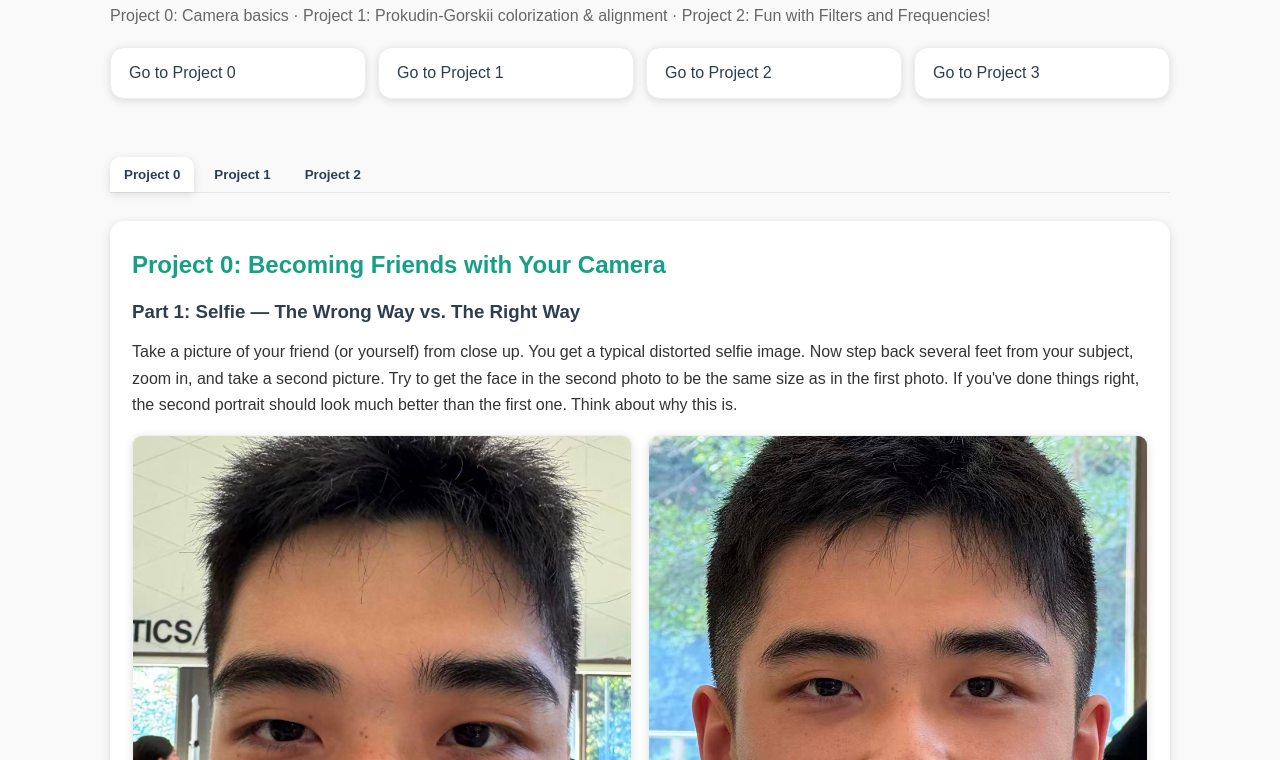
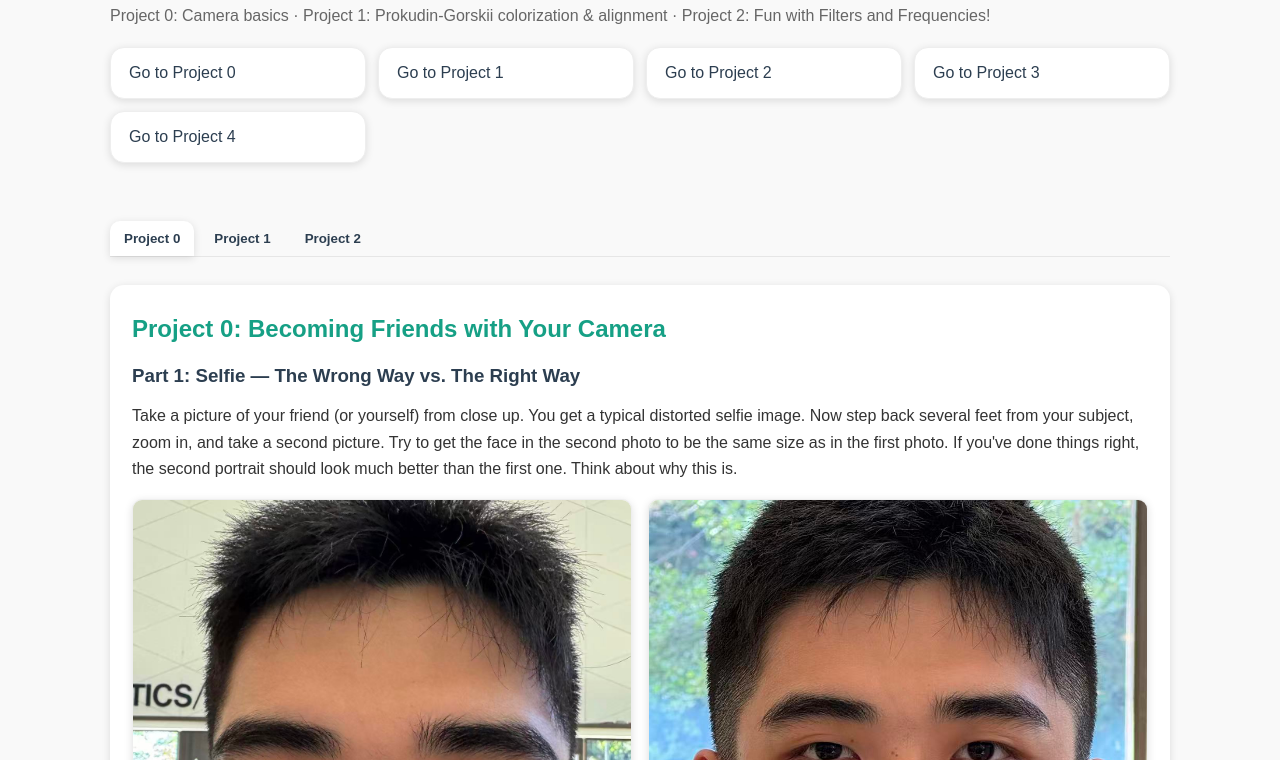
Before and after one commit to Steve10166/Compsci280-projects, a plain HTML site: page index.html in a window 1280 px wide. Shown: the part 40-800 px from the top of the page. Drawn offline with Linux system fonts and the light colour scheme.

Commit message:
Update index.html

```diff
--- a/index.html
+++ b/index.html
@@ -60,7 +60,9 @@
       <a class="cardlink" href="#p1" onclick="switchTab('p1')">Go to Project 1</a>
       <a class="cardlink" href="#p2" onclick="switchTab('p2')">Go to Project 2</a>
       <a class="cardlink" href="proj3.html">Go to Project 3</a>
+      <a class="cardlink" href="proj4.html">Go to Project 4</a>
     </div>
+
   </header>
 
   <div class="wrap">
```
